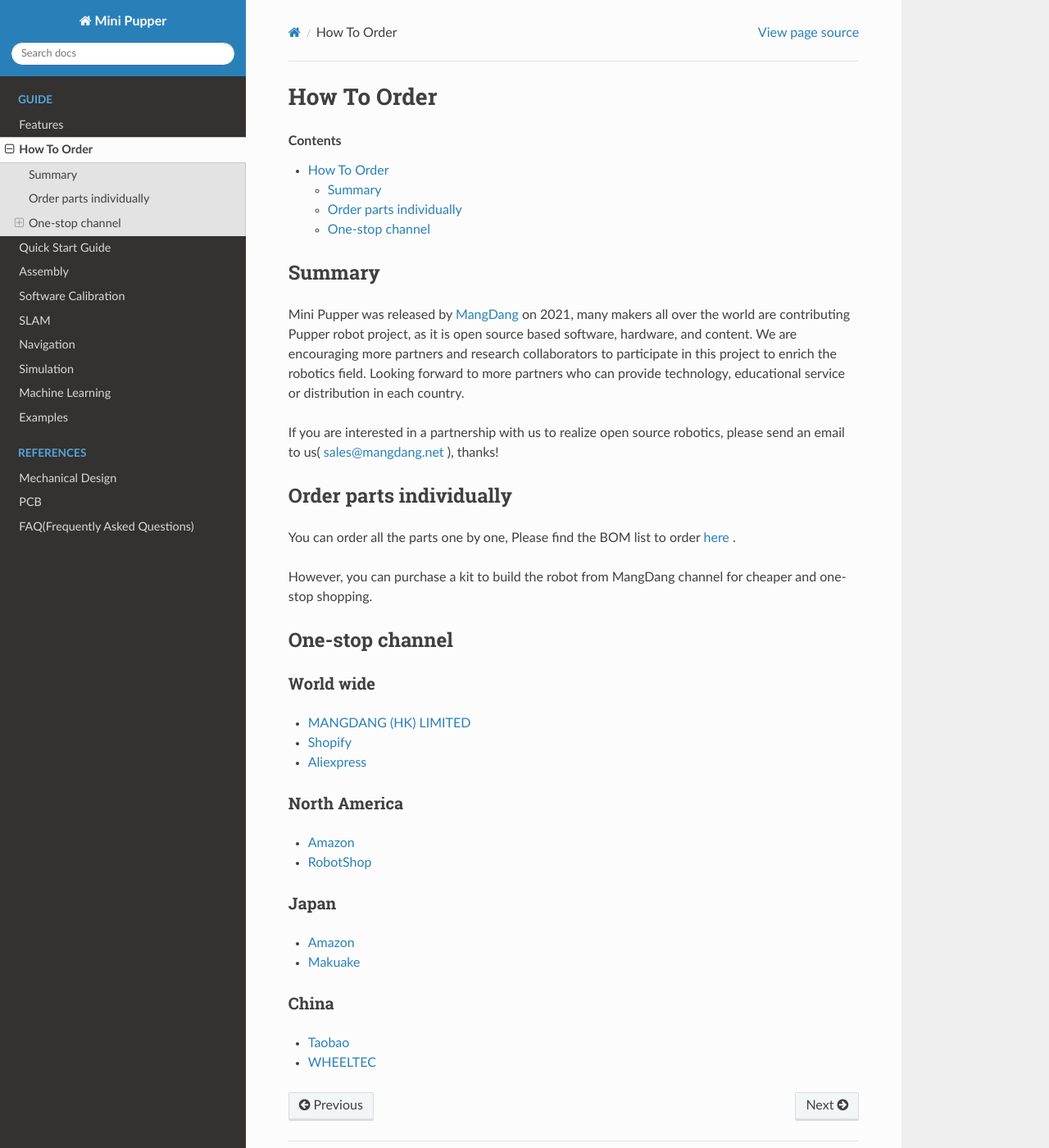
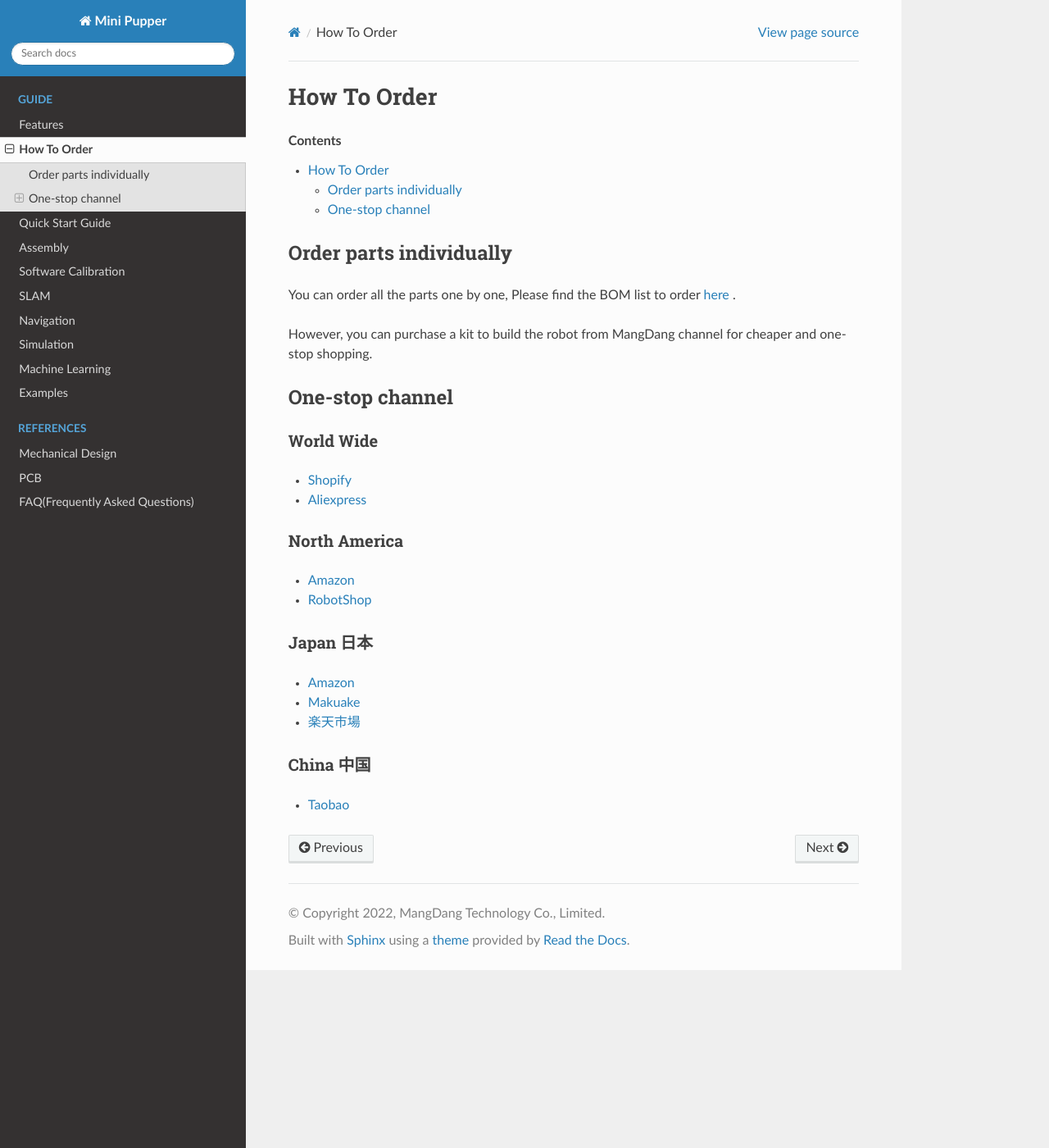
Before and after one commit to mangdangroboticsclub/MiniPupperDocs, a Sphinx documentation site: the page built from docs/guide/HowToOrder.rst, in a window 1280 px wide and 1400 px high. Shown: the whole window at 82% size. Built offline with Sphinx 7.4.7 and the Read the Docs theme 2.0.0, drawn with Linux system fonts in a browser that asks for light colours.

Commit message:
Update howtoorder page

```diff
--- a/docs/guide/HowToOrder.rst
+++ b/docs/guide/HowToOrder.rst
@@ -5,24 +5,17 @@
 .. contents::
   :depth: 2
 
-Summary
------------------
-
-Mini Pupper was released by `MangDang <https://www.mangdang.net/>`_ on 2021, many makers all over the world are contributing Pupper robot project, as it is open source based software, hardware, and content. We are encouraging more partners and research collaborators to participate in this project to enrich the robotics field. Looking forward to more partners who can provide technology, educational service or distribution in each country.
-
-If you are interested in a partnership with us to realize open source robotics, please send an email to us( sales@mangdang.net ), thanks!
-
 Order parts individually
 ----------------
 You can order all the parts one by one, Please find the BOM list to order `here <https://drive.google.com/drive/folders/12FDFbZzO61Euh8pJI9oCxN-eLVm5zjyi>`_ .
 
 However, you can purchase a kit to build the robot from MangDang channel for cheaper and one-stop shopping.
 
+
 One-stop channel
 ----------------
-World wide
+World Wide
 ^^^^^^
-* `MANGDANG (HK) LIMITED <https://www.mangdang.net/>`_
 * `Shopify <https://mangdang.store/>`_
 * `Aliexpress <https://www.aliexpress.com/store/911381222?spm=a2g0o.detail.1000007.1.2ed464e6sdYBwy>`_
 
@@ -31,12 +24,12 @@
 * `Amazon <https://www.amazon.com/s?me=A3V5171RNQ5C18&marketplaceID=ATVPDKIKX0DER>`_
 * `RobotShop <https://www.robotshop.com/en/vendor/mangdang.html>`_
 
-Japan
+Japan 日本
 ^^^^^^
 * `Amazon <https://www.amazon.co.jp/s?me=A14LOTMOI42BRX&marketplaceID=A1VC38T7YXB528>`_
 * `Makuake <https://www.makuake.com/project/mini_pupper/shopping/>`_
+* `楽天市場 <https://www.rakuten.co.jp/mangdang/>`_
 
-China
+China 中国
 ^^^^^^
 * `Taobao <https://shop170300127.taobao.com/search.htm?spm=a1z10.1-c-s.w5002-22838104363.1.6d5d661eivPk3l&search=y>`_
-* `WHEELTEC <https://item.taobao.com/item.htm?spm=a230r.1.14.6.22fa6a73ftZSHR&id=672561778737&ns=1&abbucket=13#detail>`_
```
